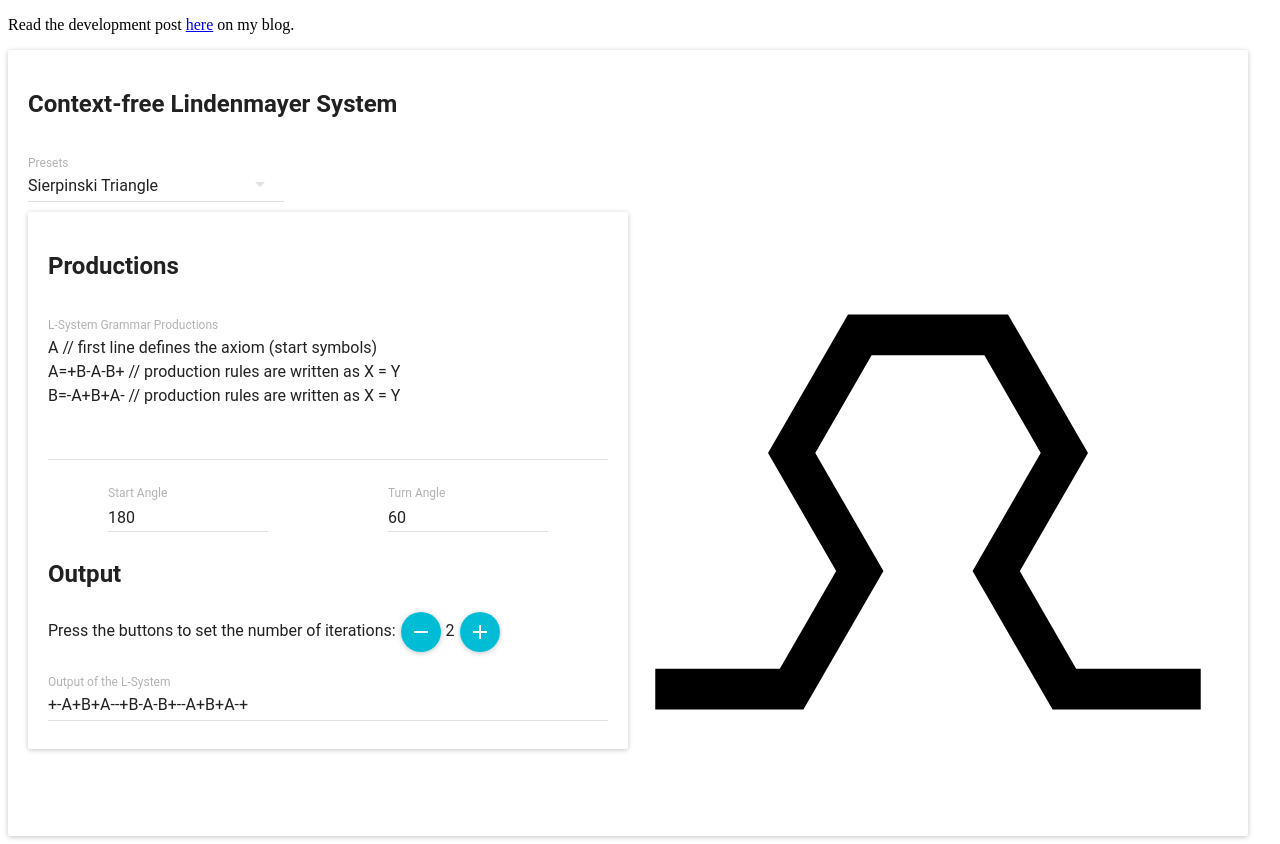
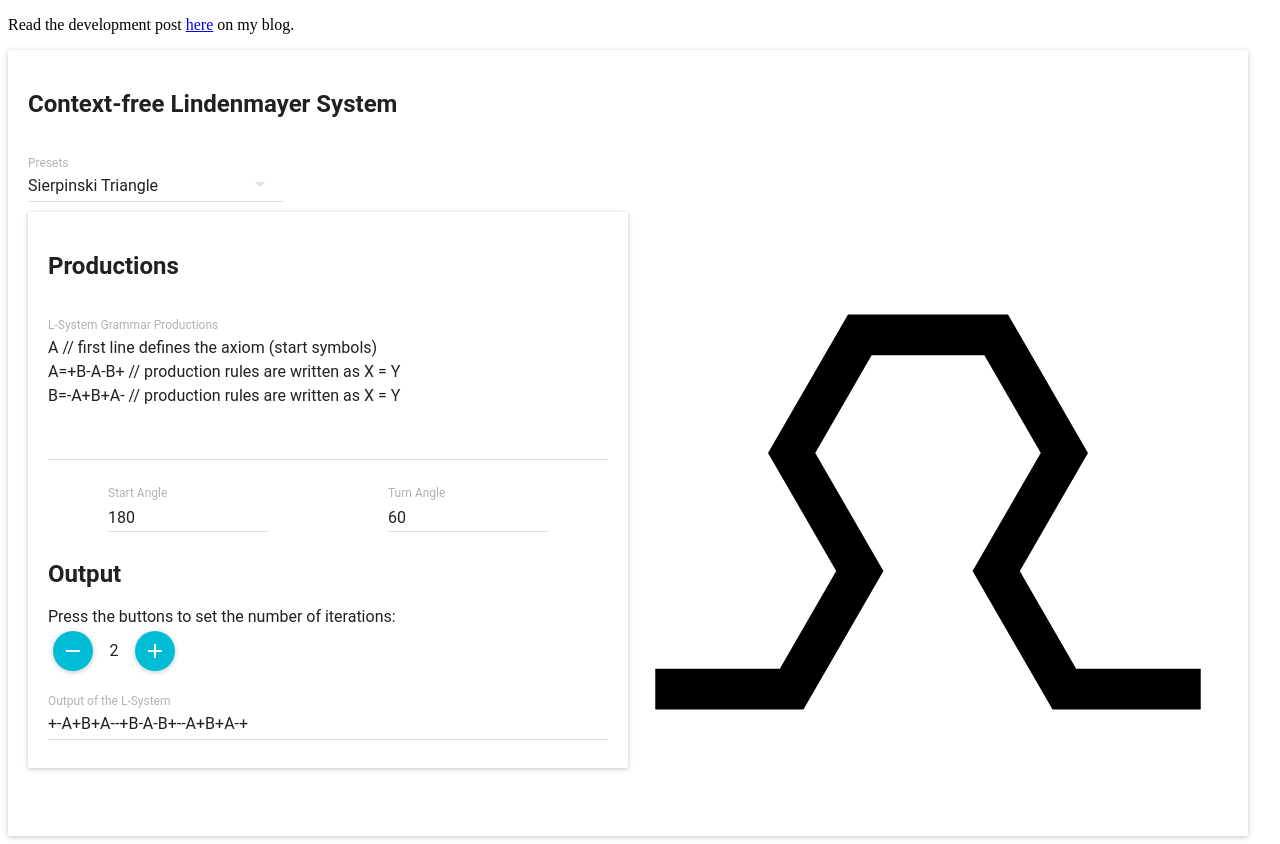
Before and after one commit to MrToph/L-System, a React app: page / in a window 1280 px wide. Built offline with nearby package versions, Linux system fonts and the light colour scheme; what react-tap-event-plugin would draw is missing.

Commit message:
fixed increase/decrease button alignment

```diff
--- a/src/components/Output.jsx
+++ b/src/components/Output.jsx
@@ -32,7 +32,8 @@
     return (
     <section id='Output'>
       <h2>Output</h2>
-      <span style={this.textStyle}>Press the buttons to set the number of iterations:</span>
+      <span>Press the buttons to set the number of iterations:</span>
+      <div>
         <FloatingActionButton
           style={this.buttonStyle}
           mini
@@ -41,7 +42,7 @@
           onTouchTap={this.onMinusClicked}>
           <ContentRemove />
         </FloatingActionButton>
-      <span>{this.props.numIterations}</span>
+        <span id='numIterations'>{this.props.numIterations}</span>
         <FloatingActionButton
           style={this.buttonStyle}
           mini
@@ -58,6 +59,7 @@
           rowsMax={5}
           floatingLabelText='Output of the L-System'
           value={this.props.output} />
+      </div>
     </section>
     );
   }
--- a/src/css/app.css
+++ b/src/css/app.css
@@ -7,6 +7,12 @@
 }
 
 #Presets{}
+
+#numIterations{
+  display: inline-block;
+  width: 2em;
+  text-align: center;
+}
 
 #LSystemRender{
   margin-top: 10px;
```
Lines whose indentation alone changed are shown as unchanged.
